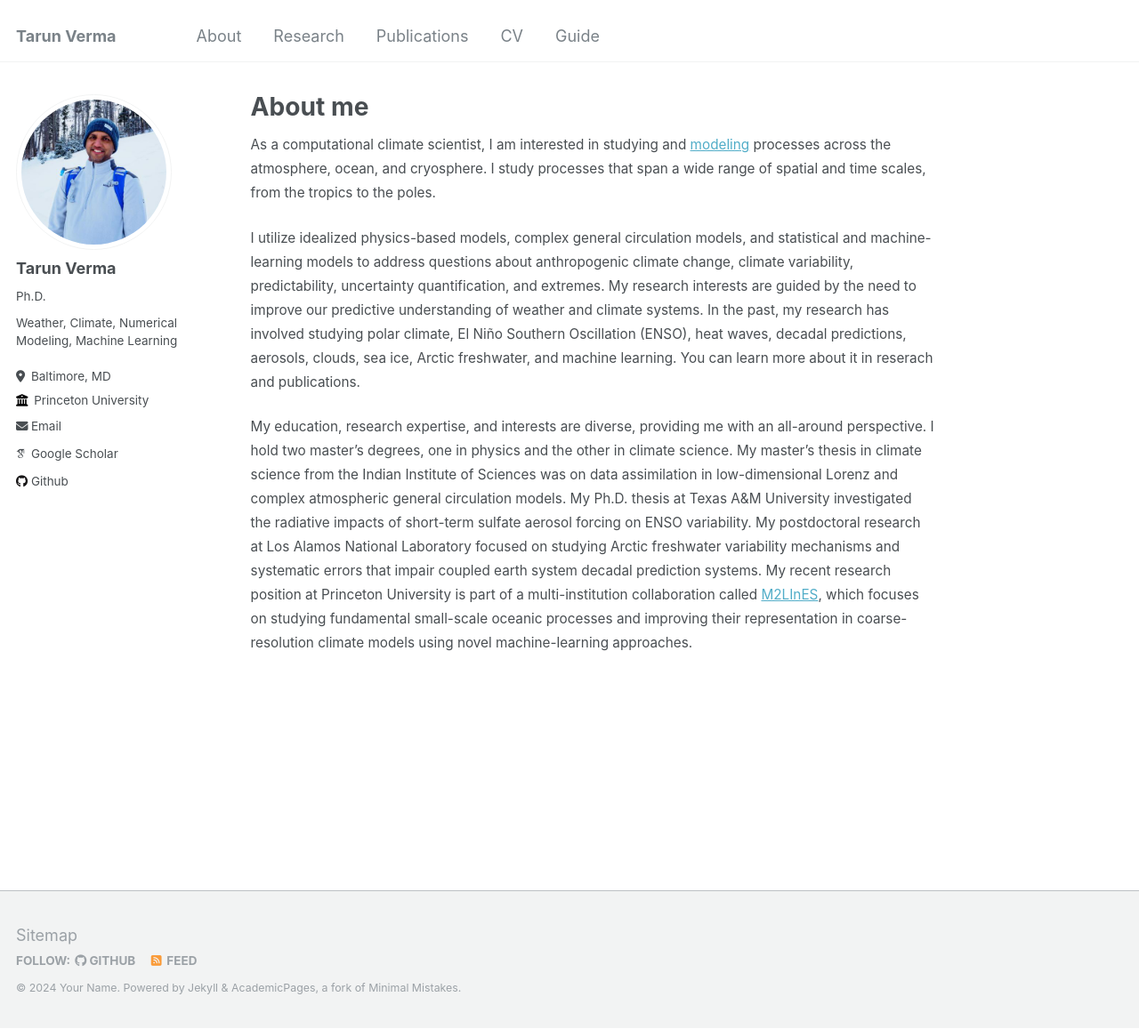
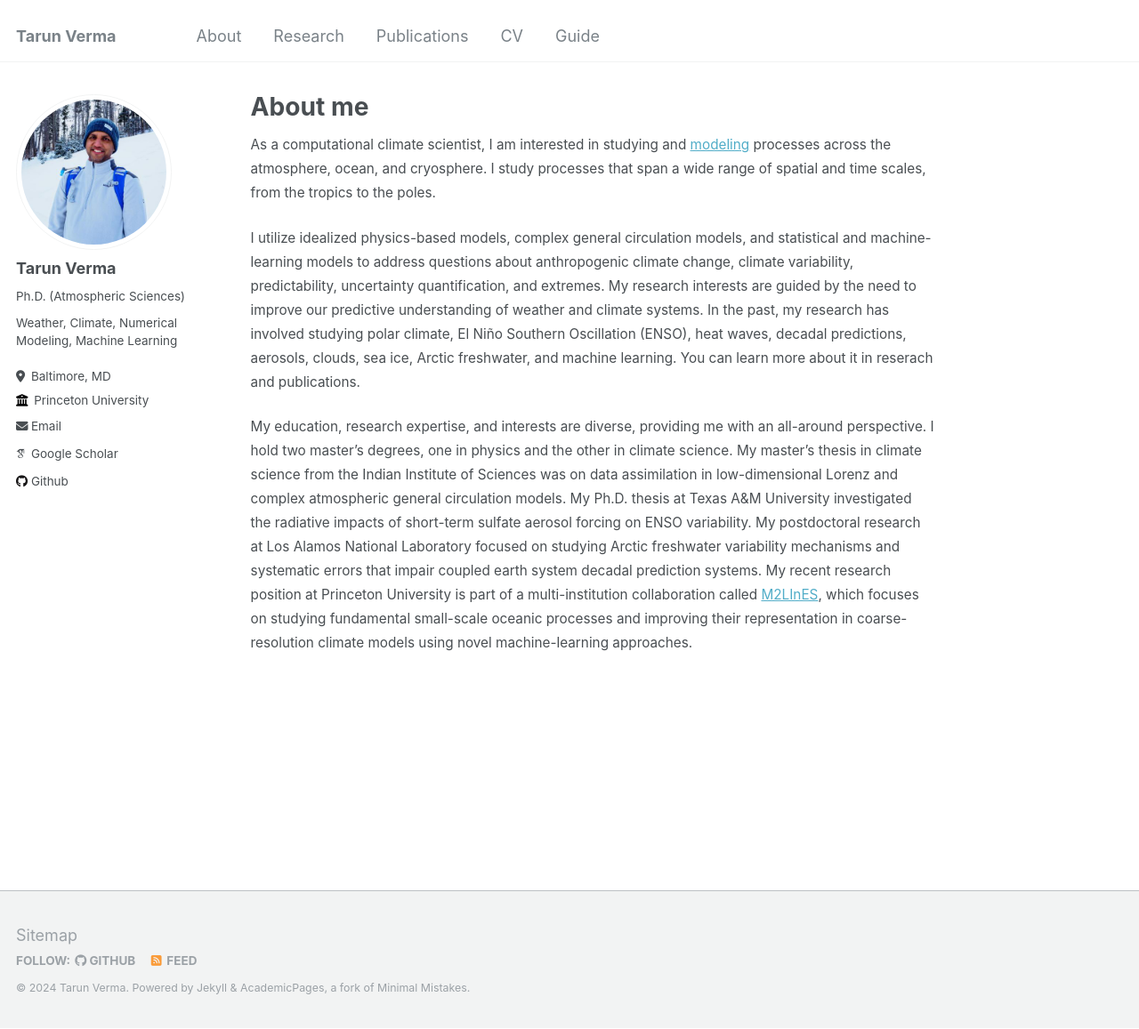
Before and after one commit to shiprock-1583/shiprock-1583.github.io, a Jekyll site: the page built from _pages/about.md, in a window 1280 px wide and 1157 px high. Shown: the whole window at 89% size. Built offline with Jekyll 4.4.1, drawn with Linux system fonts in a browser that asks for light colours; some web fonts are replaced; part of the change alters nothing that is shown.

Commit message:
Update _config.yml

```diff
--- a/_config.yml
+++ b/_config.yml
@@ -10,7 +10,7 @@
 locale                   : "en-US"
 title                    : "Tarun Verma"
 title_separator          : "-"
-name                     : &name "Your Name"
+name                     : &name "Tarun Verma"
 description              : &description "personal description"
 url                      : https://shiprock-1583.github.io # the base hostname & protocol for your site e.g. "https://mmistakes.github.io"
 baseurl                  : "" # the subpath of your site, e.g. "/blog"
@@ -23,7 +23,7 @@ author:
   # Biographic information
   avatar           : "84143269.jpg"
   name             : "Tarun Verma"
-  pronouns         : "Ph.D."
+  pronouns         : "Ph.D. (Atmospheric Sciences)"
   bio              : "Weather, Climate, Numerical Modeling, Machine Learning"
   location         : "Baltimore, MD"
   employer         : "Princeton University"
@@ -35,42 +35,11 @@ author:
   googlescholar    : "https://scholar.google.com/citations?user=axe4WfMAAAAJ&hl=en&oi=ao"
 
 
+  # Repositories and software development
+  github           : "shiprock-1583"
 
 
 
-  # Repositories and software development
-  bitbucket        : # Username - Update with your username on the site
-  codepen          : # Username
-  dribbble         : # Username
-  github           : "shiprock-1583"
-  kaggle           : # Username
-  stackoverflow    : # User number or user number and name (i.e., use "1" or "1/jeff-atwood")
-
-  # Social media
-  bluesky          : # Replace this with you Bluesky username
-  facebook         : # Username
-  flickr           : # Username
-  foursquare       : # Username
-  goodreads        : # Username
-  google_plus      : # Username
-  keybase          : # Username
-  instagram        : # Username
-  lastfm           : # Username
-  linkedin         : # Username
-  mastodon         : # URL
-  medium           : # URL
-  pinterest        : # Username
-  soundcloud       : # Username
-  steam            : # Username
-  telegram         : # URL
-  tumblr           : # Username
-  twitter          : # Username for X / Twitter
-  vine             : # Username
-  weibo            : # Username
-  wikipedia        : # Username
-  xing             : # Username
-  youtube          : # Username
-  zhihu            : # URL
 
 
 # Site Settings
```
